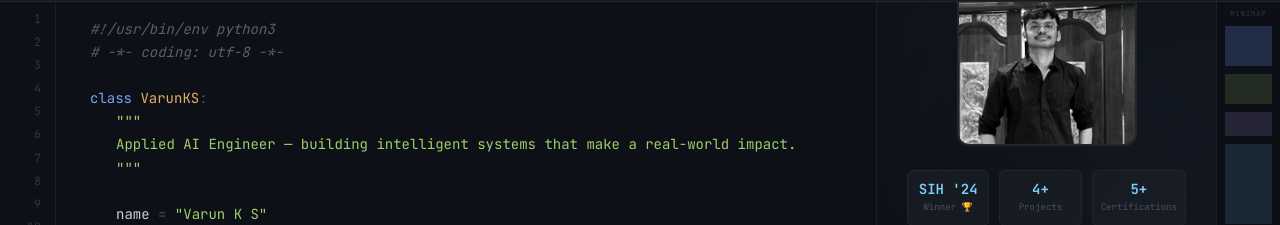
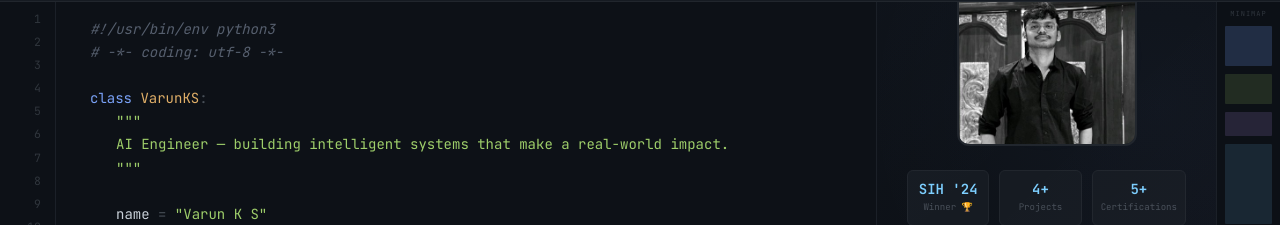
Before and after one commit to Varun-310/Portfolio, a React (Vite) app: page / in a window 1280 px wide. Shown: the part 70-295 px from the top of the page. Built offline with nearby package versions, Linux system fonts and the light colour scheme.

Commit message:
Small changes

```diff
--- a/src/App.jsx
+++ b/src/App.jsx
@@ -207,7 +207,7 @@ export default function App() {
   const { scrollYProgress } = useScroll();
   const scaleX = useSpring(scrollYProgress, { stiffness: 100, damping: 30, restDelta: 0.001 });
   const [activeNav, setActiveNav] = useState('hero');
-  const heroText = 'Applied AI Engineer — building intelligent systems that make a real-world impact.';
+  const heroText = 'AI Engineer — building intelligent systems that make a real-world impact.';
   const { displayed, done } = useTyping(heroText);
 
   // Parallax values for hero photo
```
